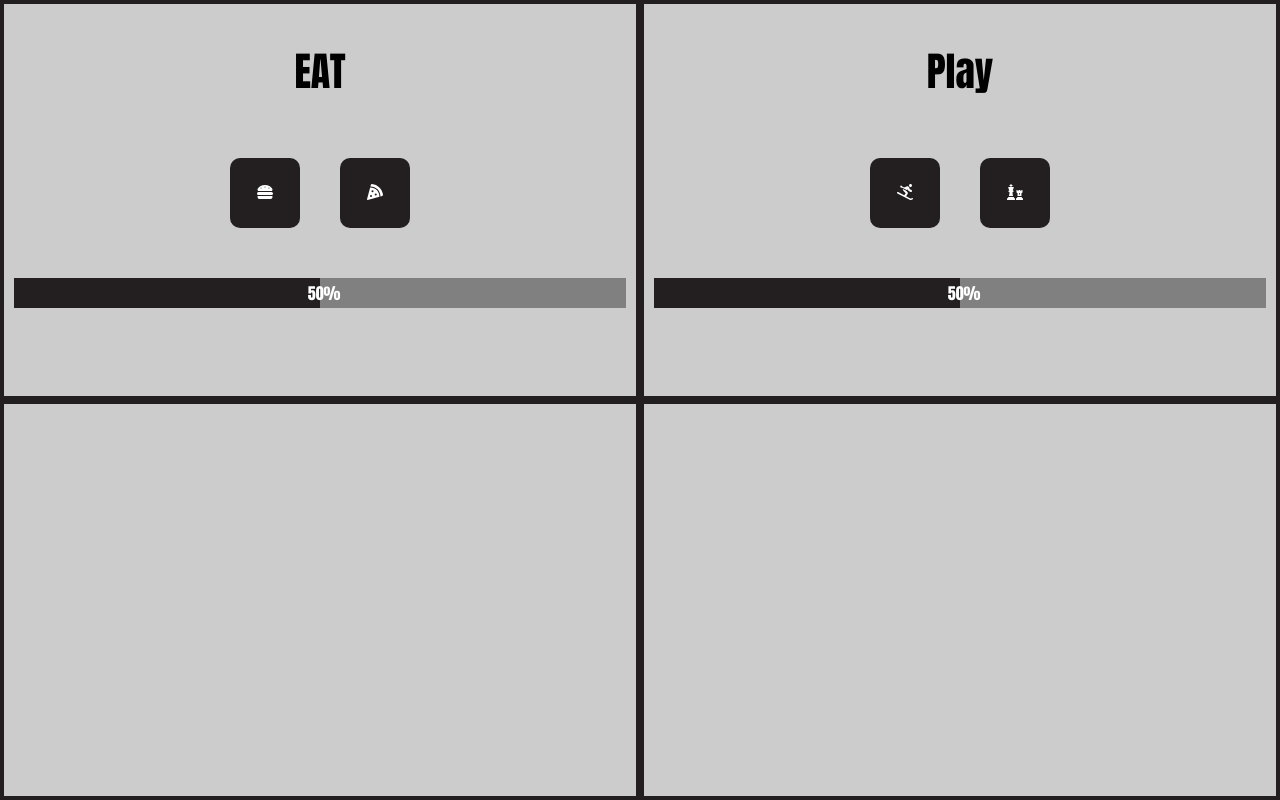
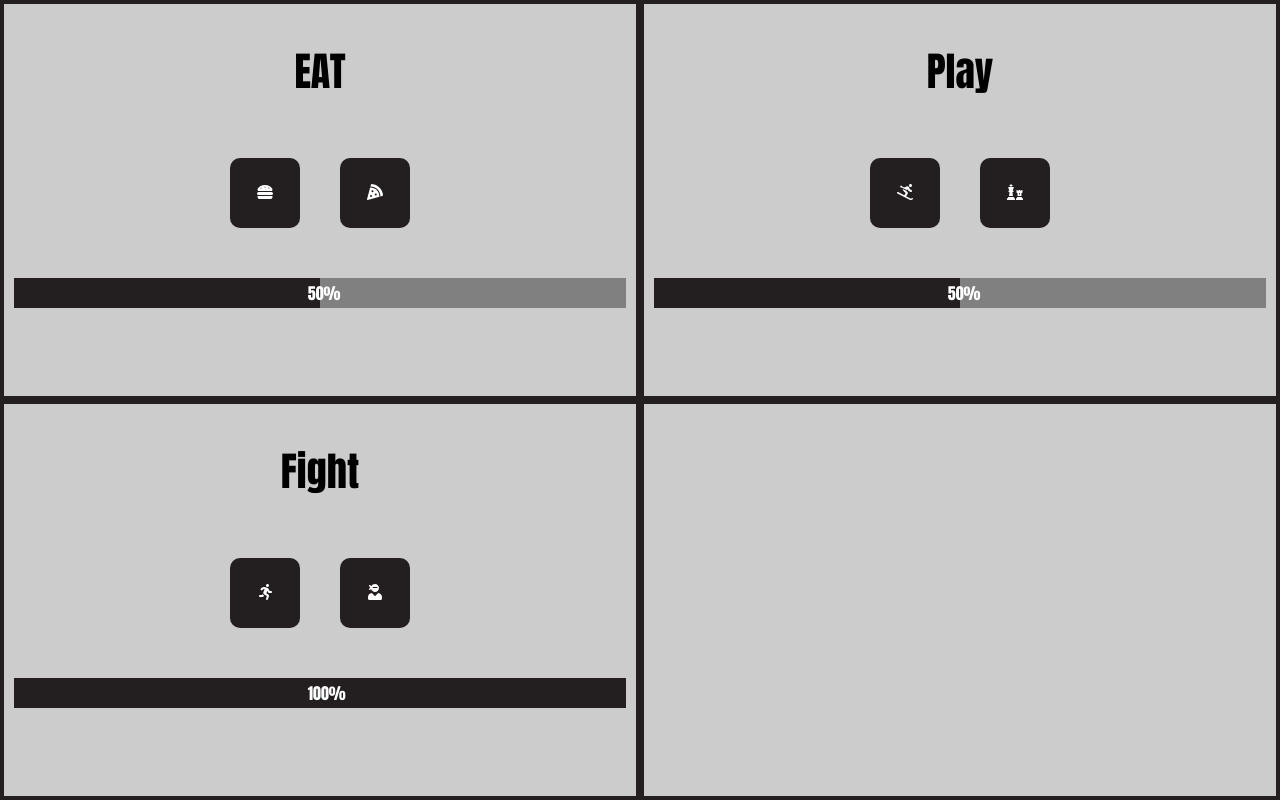
Before and after one commit to evangdesigns/tamagotchi, a website built with webpack: page src/index.html in a window 1280 px wide. Built offline with nearby package versions, Linux system fonts and the light colour scheme.

Commit message:
Fight complete

```diff
--- /dev/null
+++ b/src/javascripts/components/fight.js
@@ -0,0 +1,73 @@
+import utilities from '../helpers/utilities';
+
+const actions = [
+  {
+    id: 'fight1',
+    name: 'run',
+    points: 1,
+    icon: 'fas fa-running',
+  },
+  {
+    id: 'fight2',
+    name: 'murder death kill',
+    points: -10,
+    icon: 'fas fa-user-ninja',
+  },
+];
+
+let strength = 100;
+
+const meterCheck = () => {
+  if (strength >= 100) {
+    strength = 100;
+  } if (strength <= 0) {
+    strength = 0;
+  }
+};
+
+const printFight = () => {
+  let domString = '';
+  domString += `
+    <h1>Fight</h1>
+      <div class="selection">
+  `;
+  actions.forEach((action) => {
+    domString += `
+    <button type="button" id="${action.name}">
+      <i id="${action.id}" class="icon ${action.icon}"></i>
+    </button>
+    `;
+  });
+  domString += `
+  </div>
+  <div class="meter">
+    <p>${strength}%</p>
+    <span id="strengthMeter"></span>
+  </div>
+  `;
+  utilities.printToDom('fight', domString);
+  // eslint-disable-next-line no-use-before-define
+  fightListener();
+};
+
+const adjustMeter = (e) => {
+  if (e.target.id === 'run') {
+    strength += actions[0].points;
+  } else if (e.target.id === 'murder death kill') {
+    strength += actions[1].points;
+  }
+  meterCheck();
+  printFight();
+  document.getElementById('strengthMeter').style.width = `${strength}%`;
+};
+
+const fightListener = () => {
+  document.getElementById('run').addEventListener('click', (e) => {
+    adjustMeter(e);
+  });
+  document.getElementById('murder death kill').addEventListener('click', (e) => {
+    adjustMeter(e);
+  });
+};
+
+export default { printFight };
--- a/src/javascripts/main.js
+++ b/src/javascripts/main.js
@@ -2,10 +2,12 @@ import '../styles/main.scss';
 import '@fortawesome/fontawesome-free/js/all';
 import eat from './components/eat';
 import play from './components/play';
+import fight from './components/fight';
 
 const init = () => {
   eat.printEat();
   play.printPlay();
+  fight.printFight();
 };
 
 init();
--- a/src/styles/main.scss
+++ b/src/styles/main.scss
@@ -83,4 +83,7 @@ button {
   #funMeter {
     width: 50%;
   }
+  #strengthMeter {
+    width: 100%;
+  }
 }
```
